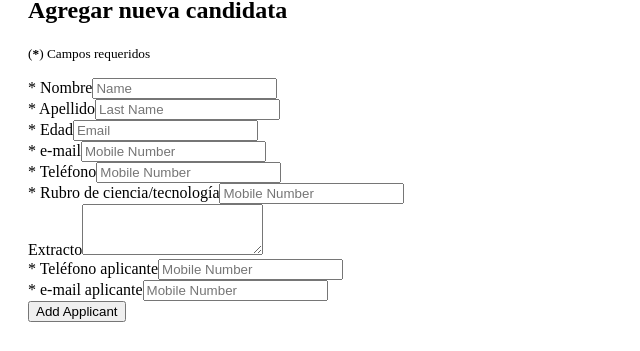
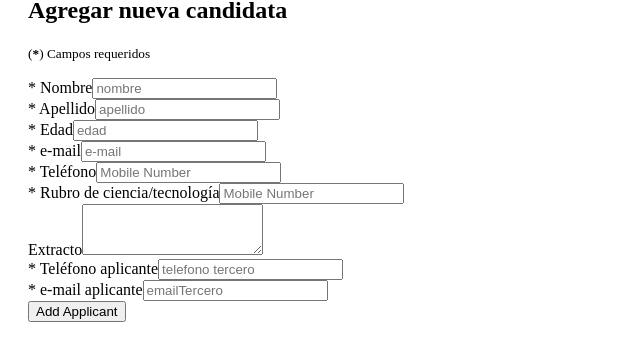
Before and after one commit to FernandoLlallire/team-9, a React app in the folder front/: page /addCandidate in a window 1280 px wide. Shown: the part 159-510 px from the top of the page, without its empty margins (0-640 px from the left). Built offline with nearby package versions, Linux system fonts and the light colour scheme; the HTML template or start-up script is replaced by a standard one.

Commit message:
mergeando

```diff
--- a/front/src/components/AddCandidateComp.jsx
+++ b/front/src/components/AddCandidateComp.jsx
@@ -33,27 +33,27 @@ const candidate = (props) => {
             <p/>
             <div className="form-group " >
               <label htmlFor="lastName">* Nombre</label>
-              <input onChange={props.onChange} type="text" className="form-control inputLogin" id="LastName" placeholder="Name" name='name' />
+              <input onChange={props.onChange} type="text" className="form-control inputLogin" id="nombre" placeholder="nombre" name='nombre' />
             </div>
             <div className="form-group">
               <label htmlFor="firsstName">* Apellido</label>
-              <input onChange={props.onChange} type="text" className="form-control inputLogin" id="First Name" placeholder="Last Name" name='surname' />
+              <input onChange={props.onChange} type="text" className="form-control inputLogin" id="apellido" placeholder="apellido" name='apellido' />
             </div>
             <div className="form-group">
               <label htmlFor="email">* Edad</label>
-              <input onChange={props.onChange} type="text" className="form-control inputLogin" id="Email" placeholder="Email" name='email' />
+              <input onChange={props.onChange} type="text" className="form-control inputLogin" id="edad" placeholder="edad" name='edad' />
             </div>
             <div className="form-group">
               <label htmlFor="number">* e-mail</label>
-              <input onChange={props.onChange} type="tel" className="form-control inputLogin" id="phone" placeholder="Mobile Number" name='telNumber' />
+              <input onChange={props.onChange} type="tel" className="form-control inputLogin" id="email" placeholder="e-mail" name='email' />
             </div>
             <div className="form-group">
               <label htmlFor="number">* Teléfono</label>
-              <input onChange={props.onChange} type="tel" className="form-control inputLogin" id="phone" placeholder="Mobile Number" name='telNumber' />
+              <input onChange={props.onChange} type="tel" className="form-control inputLogin" id="telefono" placeholder="Mobile Number" name='telefono' />
             </div>
             <div className="form-group">
               <label htmlFor="number">* Rubro de ciencia/tecnología</label>
-              <input onChange={props.onChange} type="tel" className="form-control inputLogin" id="phone" placeholder="Mobile Number" name='telNumber' />
+              <input onChange={props.onChange} type="tel" className="form-control inputLogin" id="campo" placeholder="Mobile Number" name='campo' />
             </div>
             <div className="form-group">
               <label htmlFor="workExperince">Extracto</label>
@@ -61,11 +61,11 @@ const candidate = (props) => {
             </div>
             <div className="form-group">
               <label htmlFor="number">* Teléfono aplicante</label>
-              <input onChange={props.onChange} type="tel" className="form-control inputLogin" id="phone" placeholder="Mobile Number" name='telNumber' />
+              <input onChange={props.onChange} type="tel" className="form-control inputLogin" id="telefono_tercero" placeholder="telefono tercero" name='telefono_tercero' />
             </div>
             <div className="form-group">
               <label htmlFor="number">* e-mail aplicante</label>
-              <input onChange={props.onChange} type="tel" className="form-control inputLogin" id="phone" placeholder="Mobile Number" name='telNumber' />
+              <input onChange={props.onChange} type="tel" className="form-control inputLogin" id="mail_tercero" placeholder="emailTercero" name='telefono_tercero' />
             </div>
             <div>
               <button onSubmit={props.onSubmit} type="submit" className="btn boton btn-lg botonLogin btn-primary" data-toggle="modal" data-target="#exampleModal">Add Applicant</button>
--- a/front/src/containers/AddCandidate.jsx
+++ b/front/src/containers/AddCandidate.jsx
@@ -2,8 +2,9 @@ import React from 'react';
 import { connect } from 'react-redux';
 import axios from 'axios';
 import AddCandidateComp from '../components/AddCandidateComp'
+import { saveCandidate } from '../store/actions/actions'
 
-export default class AddCandidate extends React.Component {
+class AddCandidate extends React.Component {
     constructor (props) {
       super(props);
       this.state = {
@@ -21,23 +22,22 @@ export default class AddCandidate extends React.Component {
 
     handleSubmit (e) {
       e.preventDefault();
-      if (!this.state.name || !this.state.surname || !this.state.email || !this.state.telNumber) {
+      if (!this.state.nombre || !this.state.apellido || !this.state.email || !this.state.telefono) {
         this.setState({ message: 'You must complete required fields in order to continue.' });
       } else if (this.state.email.indexOf('@') === -1 || this.state.email.indexOf('.com') === -1) {
         this.setState({ message: 'Invalid Email format' });
       } else {
-        for (let i = 0; i < this.props.candidates.length; i += 1) {
-          if (this.props.candidates[i].email === this.state.email) {
-            return this.setState({ message: 'The email entered is already in use' });
-          }
+        // for (let i = 0; i < this.props.candidates.length; i += 1) {
+        //   if (this.props.candidates[i].email === this.state.email) {
+        //     return this.setState({ message: 'The email entered is already in use' });
+        //   }
         }
-        this.props.createCandidate(this.state)
+        this.props.saveCandidate(this.state)
           .then(() => this.setState({ message: 'Successfully saved Candidate' }));
-      }
+
     }
 
     render () {
-      console.log('Url', this.state.status);
       return (
         <AddCandidateComp
           onChange={this.handleChange}
@@ -46,3 +46,20 @@ export default class AddCandidate extends React.Component {
       );
     }
   }
+
+  function mapStateToProps(state) {
+  return {
+    probando: state.adminReducer.nothingForNow,
+  };
+}
+
+function mapDispatchToProps(dispatch) {
+  return {
+    saveCandidate: (candidate) => dispatch(saveCandidate(candidate))
+  };
+}
+
+export default connect(
+  mapStateToProps,
+  mapDispatchToProps,
+)(AddCandidate);
--- a/front/src/store/actions/actions.js
+++ b/front/src/store/actions/actions.js
@@ -1,4 +1,3 @@
-/* eslint-disable no-unused-expressions */
 import axios from 'axios';
 import {DO_NOTHING
 } from '../constants';
@@ -10,3 +9,10 @@ export const setCart = function setCart(cart) {
     nothingForNow: 'Prueba de react redux',
   };
 };
+
+export const saveCandidate = (candidate) => dispatch =>
+  axios.post('/api/addCandidate', { candidate })
+    .then(res => res.data)
+    .then(respuesta => {
+      console.log('RESPUESTAAA', respuesta)
+    });
```
Also changed, not shown: 2 other files (tests, documents, lock files or other folders).
